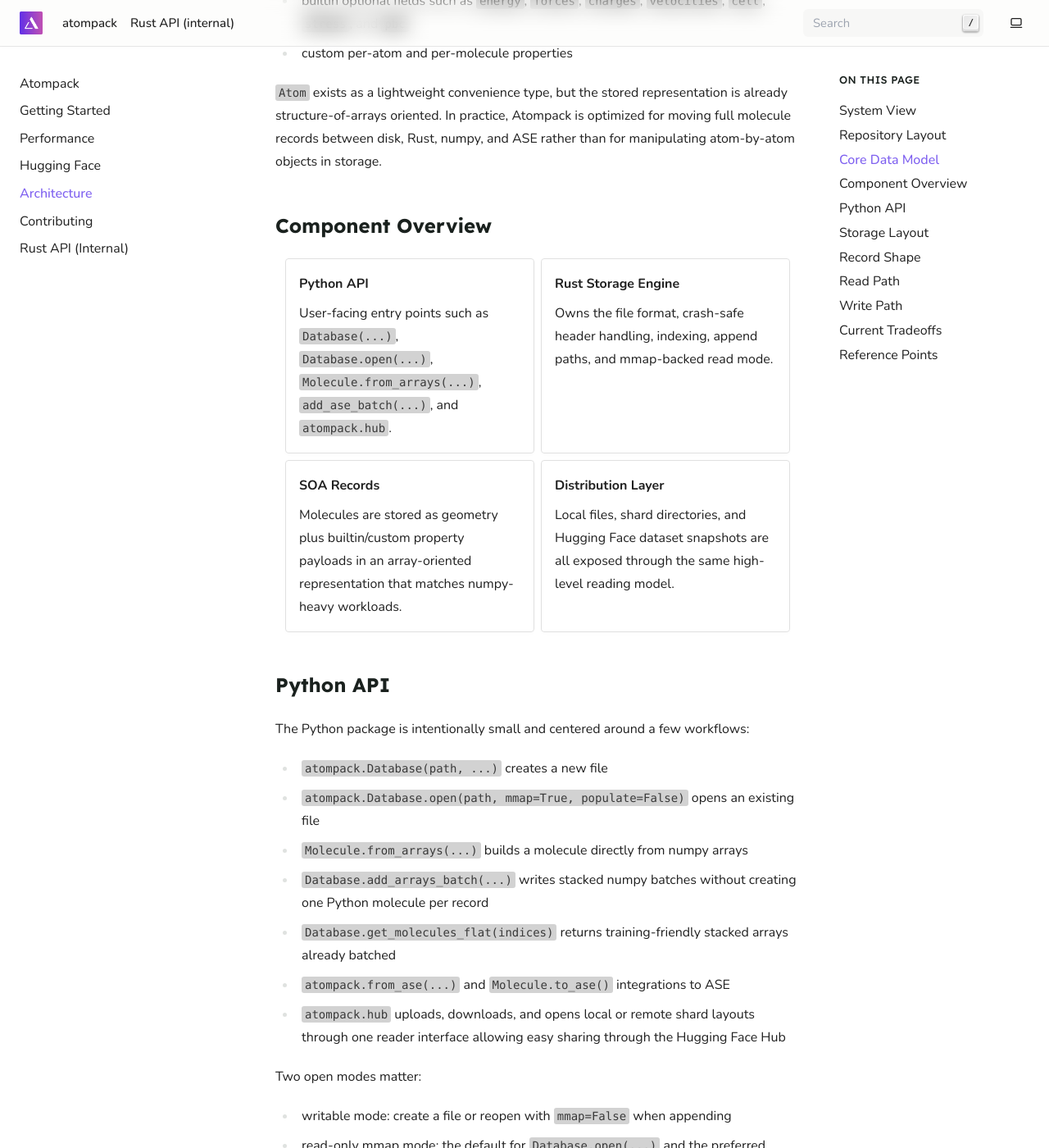
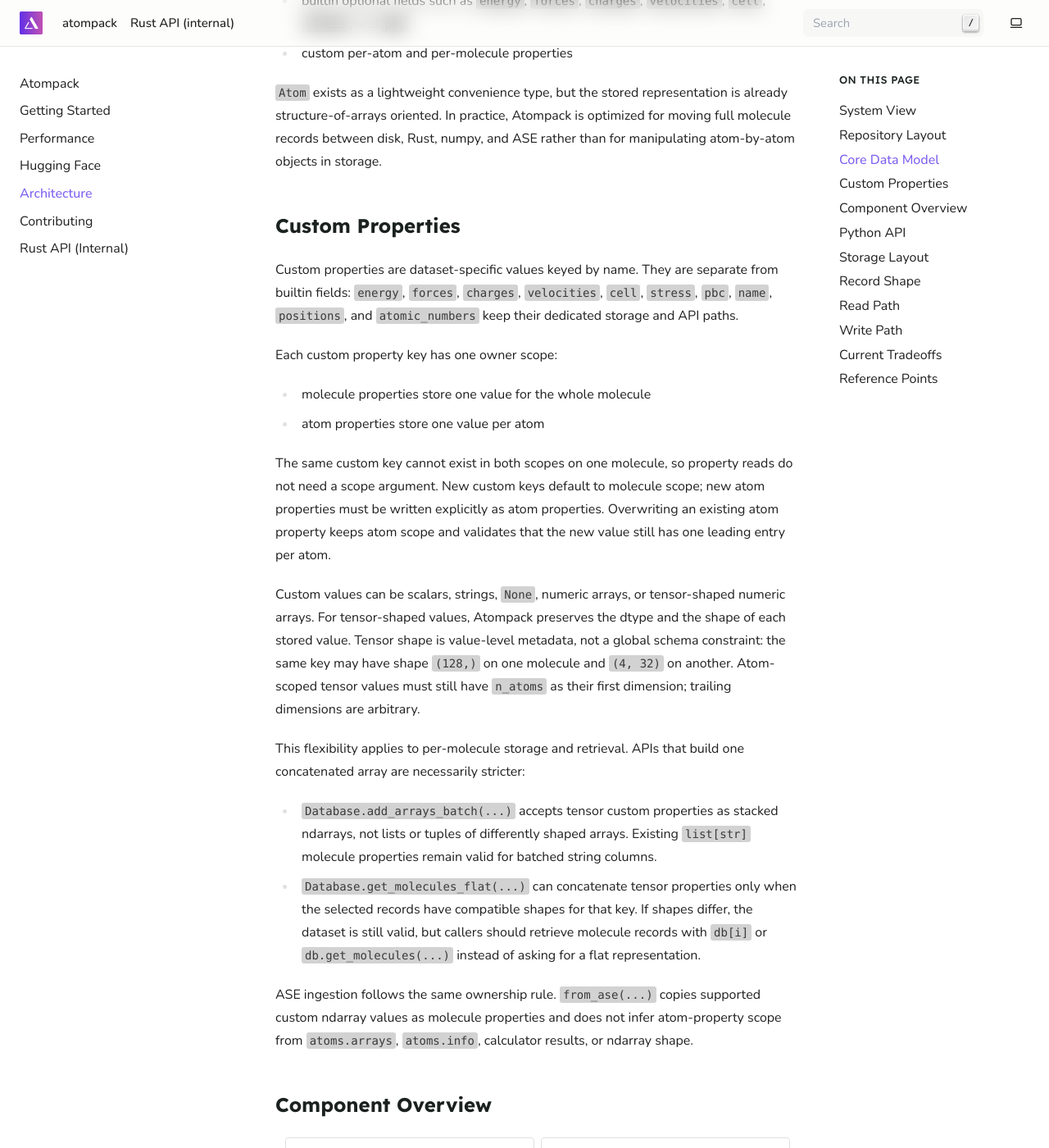
Before and after one commit to LeMaterial/atompack, a Sphinx documentation site: the page built from docs/source/architecture.rst, in a window 1280 px wide and 1400 px high, scrolled down 1594 px. Shown: the whole window at 82% size. Built offline with Sphinx 7.4.7, drawn with Linux system fonts in a browser that asks for light colours; pages that are not in the unit, such as notebooks, are missing from menus.

Commit message:
docs: document tensor custom property contract (#35)

```diff
--- a/docs/source/architecture.rst
+++ b/docs/source/architecture.rst
@@ -65,6 +65,44 @@ The main domain type is ``Molecule``. A molecule stores:
 ``Atom`` exists as a lightweight convenience type, but the stored representation is already
 structure-of-arrays oriented. In practice, Atompack is optimized for moving full molecule records
 between disk, Rust, numpy, and ASE rather than for manipulating atom-by-atom objects in storage.
+
+Custom Properties
+-----------------
+
+Custom properties are dataset-specific values keyed by name. They are separate from builtin fields:
+``energy``, ``forces``, ``charges``, ``velocities``, ``cell``, ``stress``, ``pbc``, ``name``,
+``positions``, and ``atomic_numbers`` keep their dedicated storage and API paths.
+
+Each custom property key has one owner scope:
+
+- molecule properties store one value for the whole molecule
+- atom properties store one value per atom
+
+The same custom key cannot exist in both scopes on one molecule, so property reads do not need a
+scope argument. New custom keys default to molecule scope; new atom properties must be written
+explicitly as atom properties. Overwriting an existing atom property keeps atom scope and validates
+that the new value still has one leading entry per atom.
+
+Custom values can be scalars, strings, ``None``, numeric arrays, or tensor-shaped numeric arrays.
+For tensor-shaped values, Atompack preserves the dtype and the shape of each stored value. Tensor
+shape is value-level metadata, not a global schema constraint: the same key may have shape
+``(128,)`` on one molecule and ``(4, 32)`` on another. Atom-scoped tensor values must still have
+``n_atoms`` as their first dimension; trailing dimensions are arbitrary.
+
+This flexibility applies to per-molecule storage and retrieval. APIs that build one concatenated
+array are necessarily stricter:
+
+- ``Database.add_arrays_batch(...)`` accepts tensor custom properties as stacked ndarrays, not
+  lists or tuples of differently shaped arrays. Existing ``list[str]`` molecule properties remain
+  valid for batched string columns.
+- ``Database.get_molecules_flat(...)`` can concatenate tensor properties only when the selected
+  records have compatible shapes for that key. If shapes differ, the dataset is still valid, but
+  callers should retrieve molecule records with ``db[i]`` or ``db.get_molecules(...)`` instead of
+  asking for a flat representation.
+
+ASE ingestion follows the same ownership rule. ``from_ase(...)`` copies supported custom ndarray
+values as molecule properties and does not infer atom-property scope from ``atoms.arrays``,
+``atoms.info``, calculator results, or ndarray shape.
 
 Component Overview
 ------------------
```
